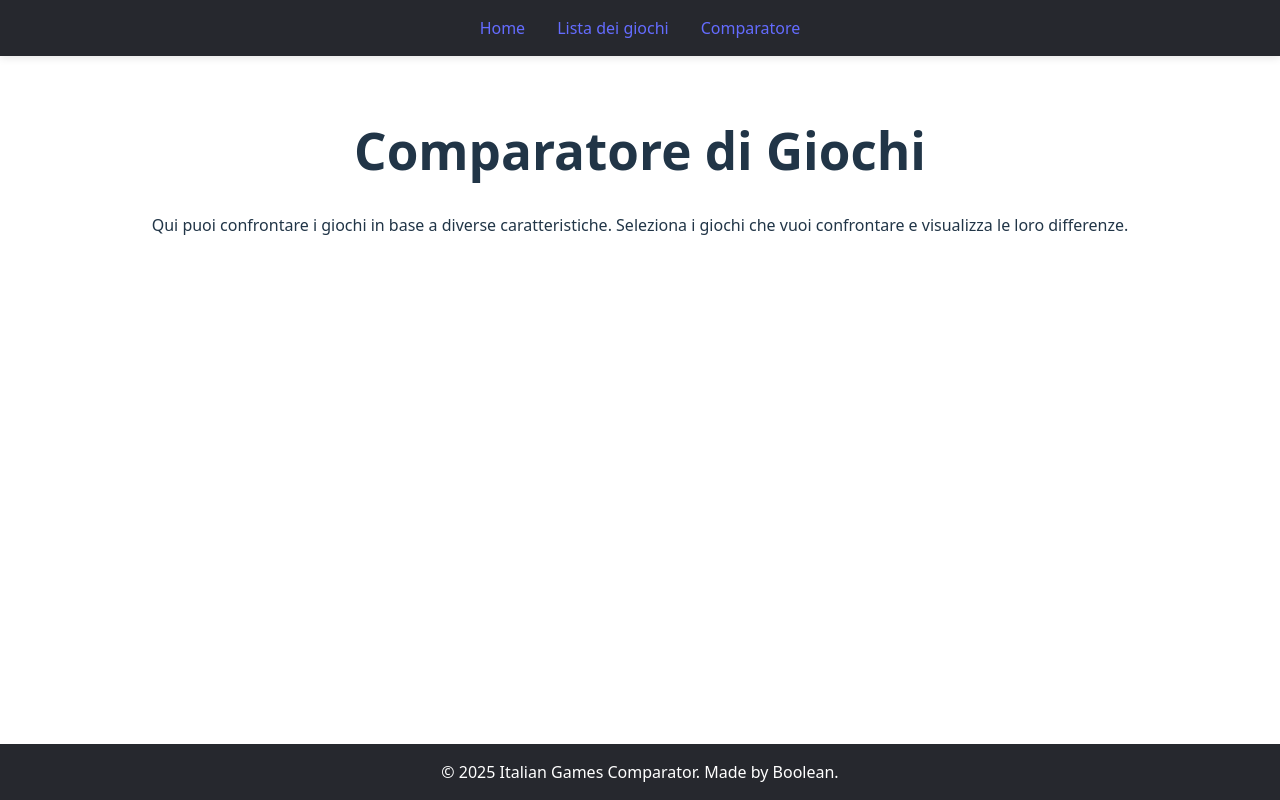
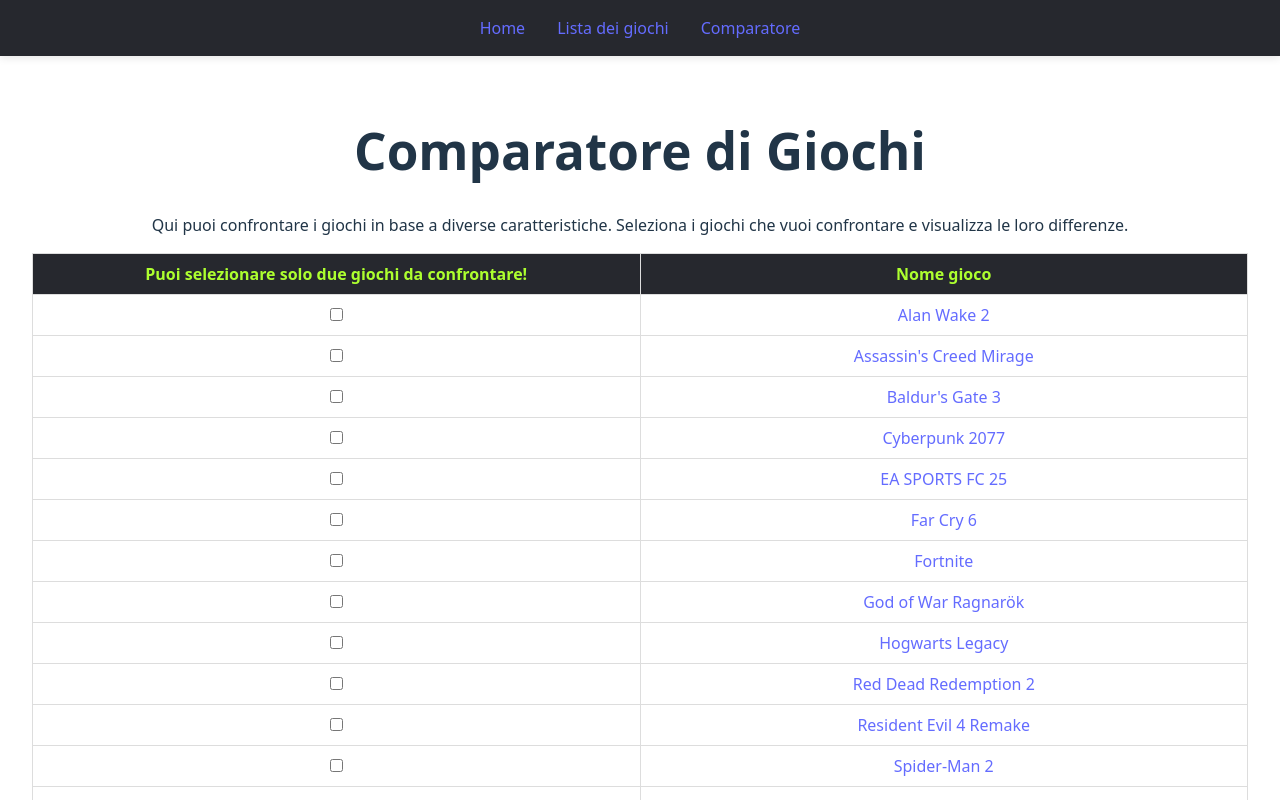
Before and after one commit to VincenzoIuliano/progetto-finale-spec-frontend-front, a React (Vite) app: page /comparator in a window 1280 px wide. Shown: the top 800 px of the page. Built offline with nearby package versions, Linux system fonts and the light colour scheme.

Commit message:
Add ComparatorPage with game selection and comparison modal functionality

```diff
--- a/src/App.css
+++ b/src/App.css
@@ -139,3 +139,43 @@
   border-radius: 2px;
   aspect-ratio: 1 / 1;
 }
+
+/* MODALE PER LA PAGINA COMPARATORE */
+
+.modal-overlay {
+  position: fixed;
+  top: 0; left: 0; right: 0; bottom: 0;
+  background: rgba(0,0,0,0.5);
+  display: flex;
+  align-items: center;
+  justify-content: center;
+  z-index: 1000;
+}
+.modal {
+  background: black;
+  padding: 2rem;
+  border-radius: 8px;
+  min-width: 300px;
+  text-align: center;
+  color: black;
+}
+
+.comparison-details {
+  display: flex;
+  flex-direction: row;
+  align-items: center;
+  justify-content: center;
+  text-align: justify;
+  text-justify: justify;
+}
+
+.game-comparison {
+  flex: 1 1 0;
+  border: 2px solid #26282e;
+  border-radius: 8px;
+  padding: 1.5rem;
+  background: #f9f9f9;
+  min-width: 200px;
+  box-shadow: 0 2px 8px rgba(0,0,0,0.04);
+  gap: 1rem;
+}
--- a/src/pages/ComparatorPage.jsx
+++ b/src/pages/ComparatorPage.jsx
@@ -1,10 +1,110 @@
+import React, { useState } from "react";
+import { Link } from "react-router-dom";
+import games from "../../database/game.json";
+
 export default function ComparatorPage() {
+  const [selectedGames, setSelectedGames] = useState([]);
+  const [showModal, setShowModal] = useState(false);
+
+  const handleCheckboxChange = (gameId) => {
+    if (selectedGames.includes(gameId)) {
+      setSelectedGames(selectedGames.filter((id) => id !== gameId));
+    } else if (selectedGames.length < 2) {
+      setSelectedGames([...selectedGames, gameId]);
+    }
+  };
+
   return (
     <div className="comparator-page">
       <h1>Comparatore di Giochi</h1>
       <p>
         Qui puoi confrontare i giochi in base a diverse caratteristiche. Seleziona i giochi che vuoi confrontare e visualizza le loro differenze.
       </p>
+      <div>
+        <table>
+          <thead>
+            <tr>
+              <th>Puoi selezionare solo due giochi da confrontare!</th>
+              <th>Nome gioco</th>
+            </tr>
+          </thead>
+          <tbody>
+            {games
+              .slice()
+              .sort((a, b) => a.title.localeCompare(b.title))
+              .map((game) => (
+                <tr key={game.id}>
+                  <td>
+                    <input
+                      type="checkbox"
+                      checked={selectedGames.includes(game.id)}
+                      onChange={() => handleCheckboxChange(game.id)}
+                      disabled={
+                        !selectedGames.includes(game.id) &&
+                        selectedGames.length >= 2
+                      }
+                    />
+                  </td>
+                  <td>
+                    <Link to={`/gamelist/${game.id}`}>{game.title}</Link>
+                  </td>
+                </tr>
+              ))}
+          </tbody>
+        </table>
+      </div>
+      <div>
+        <button className="compare-button" onClick={() => setShowModal(true)}>
+          Compara ora i giochi selezionati!
+        </button>
+      </div>
+      {showModal && (
+        <div className="modal-overlay">
+          <div className="modal">
+            <h2 style={{color: "greenyellow"}}>Confronto Giochi</h2>
+            {selectedGames.length === 2 ? (
+              <div className="comparison-details">
+                {selectedGames.map((gameId) => {
+                  const game = games.find((g) => g.id === gameId);
+                  return (
+                    <div key={game.id} className="game-comparison">
+                      <h3>{game.title}</h3>
+                      <p>
+                        <strong>Categoria:</strong> {game.category}
+                      </p>
+                      <p>
+                        <strong>Descrizione:</strong> {game.description}
+                      </p>
+                      <p>
+                        <strong>Data di rilascio:</strong>{" "}
+                        {new Date(game.releaseDate).toLocaleDateString()}
+                      </p>
+                      <p>
+                        <strong>Piattaforme:</strong>{" "}
+                        {game.platforms.join(", ")}
+                      </p>
+                      <p>
+                        <strong>Multigiocatore Online:</strong>{" "}
+                        {game.multiplayer_online ? "Sì" : "No"}
+                      </p>
+                      <p>
+                        <strong>Multigiocatore Locale:</strong>{" "}
+                        {game.multiplayer_local ? "Sì" : "No"}
+                      </p>
+                      <p>
+                        <strong>Coop:</strong> {game.coop ? "Sì" : "No"}
+                      </p>
+                    </div>
+                  );
+                })}
+              </div>
+            ) : (
+              <p style={{color: "greenyellow"}}>Seleziona due giochi per confrontarli.</p>
+            )}
+            <button onClick={() => setShowModal(false)}>Chiudi</button>
+          </div>
+        </div>
+      )}
     </div>
   );
 }
```
